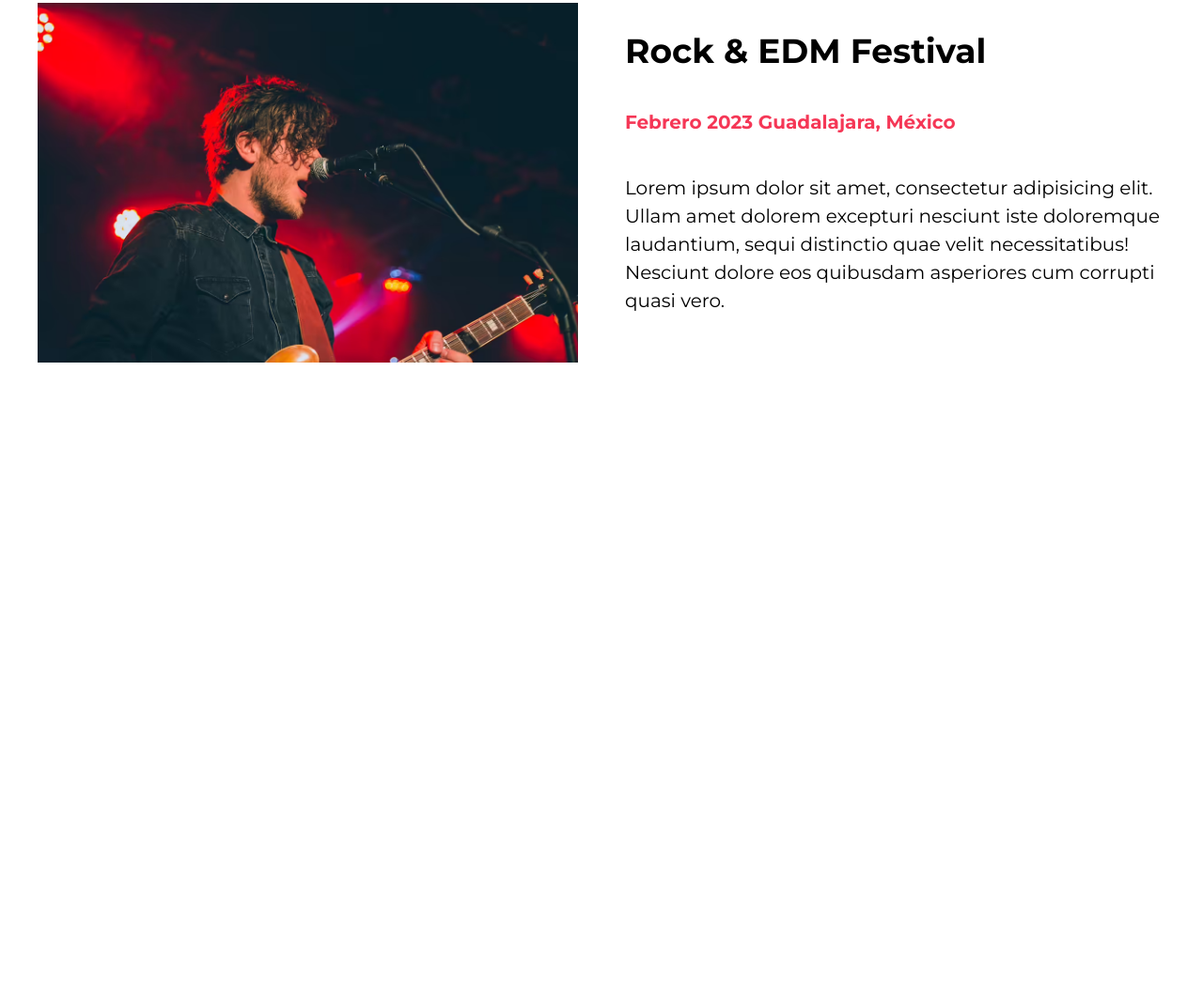
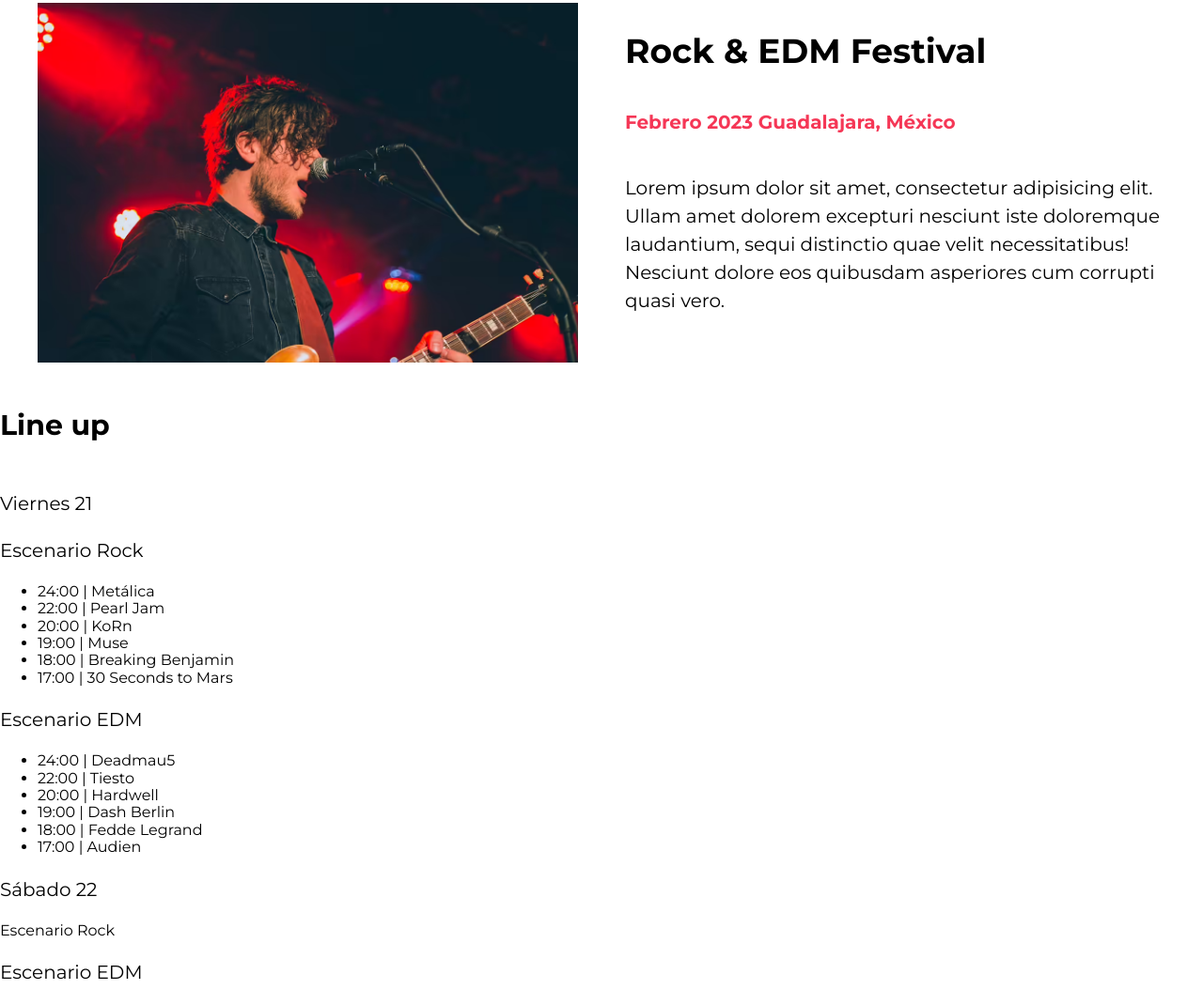
Before and after one commit to Ultron021122/Rock-Festival, a website: page index.html in a window 1280 px wide. Shown: the part 773-1843 px from the top of the page at 94% size. Before the commit the page ends 1209 px from the top, so only its background shows below. Drawn offline with Linux system fonts and the light colour scheme.

Commit message:
version 2.5

```diff
--- a/index.html
+++ b/index.html
@@ -52,5 +52,74 @@
         </div>
     </section>
 
+    <section class="lineup">
+        <h3>Line up</h3>
+
+        <p class="dia">Viernes 21</p>
+        <div class="escenarios-contenedor contenedor">
+            <div class="escenario rock bg-amarillo">
+                <p class="name-escenario">Escenario Rock</p>
+                <ul class="calendario">
+                    <li>
+                        24:00 | <span>Metálica</span>
+                    </li>
+                    <li>
+                        22:00 | <span>Pearl Jam</span>
+                    </li>
+                    <li>
+                        20:00 | <span>KoRn</span>
+                    </li>
+                    <li>
+                        19:00 | <span>Muse</span>
+                    </li>
+                    <li>
+                        18:00 | <span>Breaking Benjamin</span>
+                    </li>
+                    <li>
+                        17:00 | <span>30 Seconds to Mars</span>
+                    </li>
+                </ul>
+            </div> <!-- escenario-->
+            <div class="escenario edm bg-verde">
+                <p class="name-escenario">Escenario EDM</p>
+                <ul class="calendario">
+                    <li>
+                        24:00 | <span>Deadmau5</span>
+                    </li>
+                    <li>
+                        22:00 | <span>Tiesto</span>
+                    </li>
+                    <li>
+                        20:00 | <span>Hardwell</span>
+                    </li>
+                    <li>
+                        19:00 | <span>Dash Berlin</span>
+                    </li>
+                    <li>
+                        18:00 | <span>Fedde Legrand</span>
+                    </li>
+                    <li>
+                        17:00 | <span>Audien</span>
+                    </li>
+                </ul>
+            </div> <!-- escenario-->
+        </div>
+        <p class="dia">Sábado 22</p>
+        <div class="escenarios-contenedor contenedor">
+            <div class="escenario rock bg-verde>
+                <p class="name-escenario">Escenario Rock</p>
+                <ul class="calendario">
+
+                </ul>
+            </div> <!-- escenario-->
+            <div class="escenario edm bg-amarillo">
+                <p class="name-escenario">Escenario EDM</p>
+                <ul class="calendario">
+
+                </ul>
+            </div> <!-- escenario-->
+        </div>
+    </section>
+
 </body>
 </html>
```
